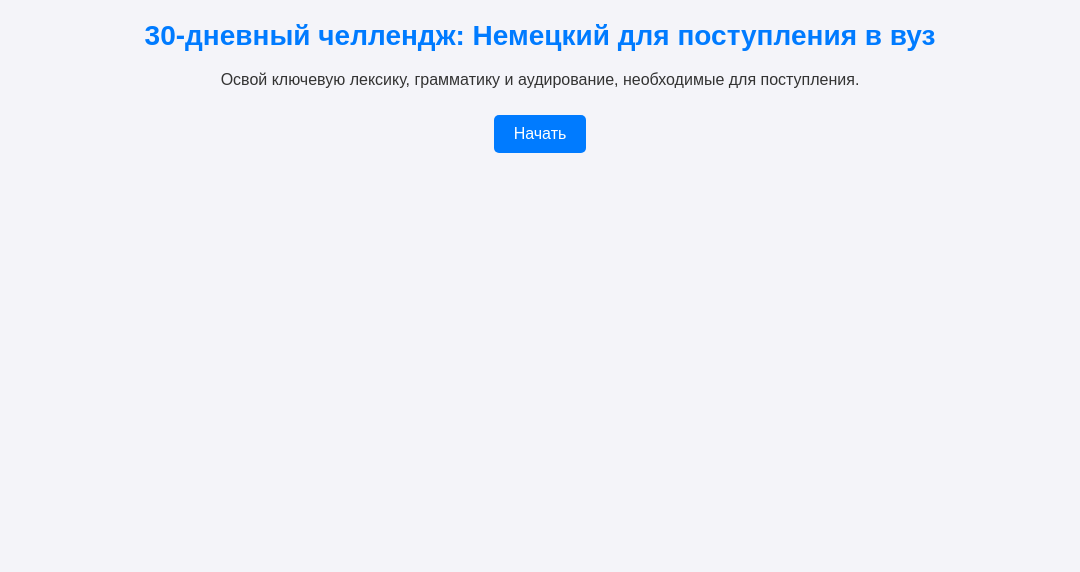
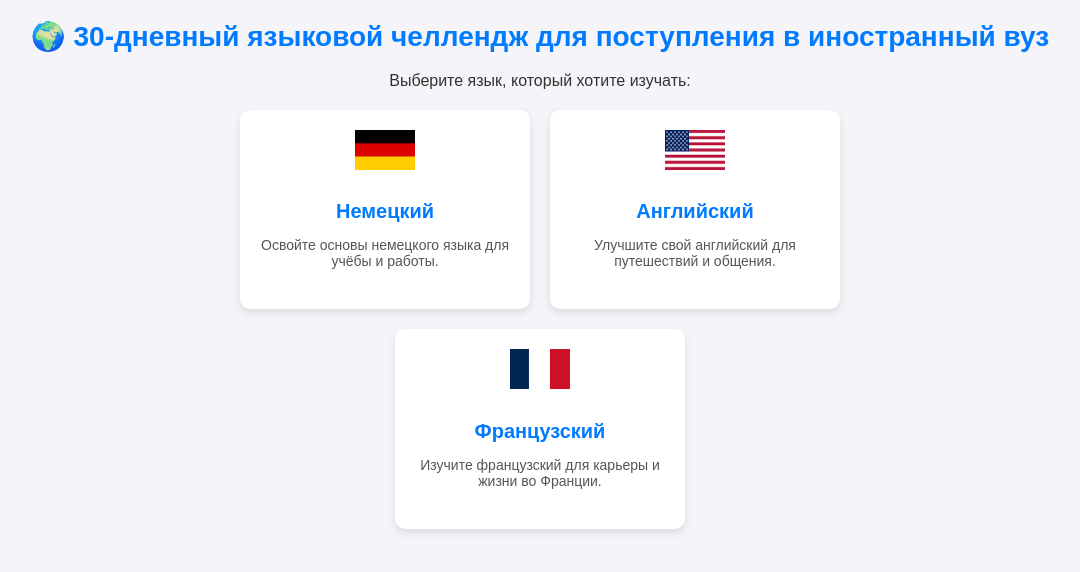
Before and after one commit to Arfers/30days, a plain HTML site: page index.html in a window 1280 px wide. Shown: the whole page, without its empty margins (100-1180 px from the left). Drawn offline with Linux system fonts and the light colour scheme.

Commit message:
Обновление дизайна главной страницы и исправление багов

```diff
--- a/index.html
+++ b/index.html
@@ -3,15 +3,35 @@
 <head>
     <meta charset="UTF-8">
     <meta name="viewport" content="width=device-width, initial-scale=1.0">
-    <title>Немецкий для поступления в вуз</title>
+    <title>Выбор языкового курса</title>
     <link rel="stylesheet" href="style.css">
-    <script defer src="script.js"></script>
 </head>
 <body>
     <header>
-        <h1>30-дневный челлендж: Немецкий для поступления в вуз</h1>
-        <p>Освой ключевую лексику, грамматику и аудирование, необходимые для поступления.</p>
-        <a href="calendar.html" class="btn">Начать</a>
+        <h1>🌍 30-дневный языковой челлендж для поступления в иностранный вуз</h1>
+        <p>Выберите язык, который хотите изучать:</p>
     </header>
+
+    <main>
+        <div class="language-selection">
+            <a href="calendar.html?lang=de" class="language-card">
+                <img src="img/german.png" alt="German">
+                <h2>Немецкий</h2>
+                <p>Освойте основы немецкого языка для учёбы и работы.</p>
+            </a>
+
+            <a href="calendar.html?lang=en" class="language-card">
+                <img src="img/english.png" alt="English">
+                <h2>Английский</h2>
+                <p>Улучшите свой английский для путешествий и общения.</p>
+            </a>
+
+            <a href="calendar.html?lang=fr" class="language-card">
+                <img src="img/french.png" alt="French">
+                <h2>Французский</h2>
+                <p>Изучите французский для карьеры и жизни во Франции.</p>
+            </a>
+        </div>
+    </main>
 </body>
 </html>
--- a/style.css
+++ b/style.css
@@ -1,34 +1,68 @@
 /* Общие стили */
 body {
     font-family: Arial, sans-serif;
-    margin: 0;
-    padding: 0;
     background-color: #f4f4f9;
     color: #333;
     text-align: center;
+    margin: 0;
+    padding: 0;
 }
 
-/* Заголовки */
+/* Заголовок */
 h1 {
     font-size: 28px;
     color: #007BFF;
     margin-top: 20px;
 }
 
-/* Кнопки */
-.btn, .back-btn {
-    display: inline-block;
-    padding: 10px 20px;
-    margin: 10px;
-    background-color: #007BFF;
-    color: white;
-    text-decoration: none;
-    border-radius: 5px;
-    transition: 0.3s;
+/* Подзаголовок */
+p {
+    font-size: 16px;
+    margin-bottom: 20px;
 }
 
-.btn:hover, .back-btn:hover {
-    background-color: #0056b3;
+/* Главная страница - выбор языка */
+.language-selection {
+    display: flex;
+    justify-content: center;
+    gap: 20px;
+    flex-wrap: wrap;
+    max-width: 800px;
+    margin: 20px auto;
+}
+
+.language-card {
+    background: white;
+    padding: 20px;
+    border-radius: 10px;
+    text-decoration: none;
+    color: #333;
+    box-shadow: 0 4px 8px rgba(0, 0, 0, 0.1);
+    text-align: center;
+    width: 250px;
+    transition: transform 0.3s ease, box-shadow 0.3s ease;
+}
+
+.language-card:hover {
+    transform: translateY(-5px);
+    box-shadow: 0 6px 12px rgba(0, 0, 0, 0.15);
+}
+
+.language-card img {
+    width: 60px;
+    height: 40px;
+    margin-bottom: 10px;
+}
+
+.language-card h2 {
+    font-size: 20px;
+    color: #007BFF;
+    margin-bottom: 10px;
+}
+
+.language-card p {
+    font-size: 14px;
+    color: #555;
 }
 
 /* Календарь */
@@ -73,7 +107,7 @@ audio {
     margin: 10px 0;
 }
 
-/* Тесты */
+/* Блоки тестов */
 #test-section, #fill-gap-section, #long-answer-section {
     background: white;
     padding: 15px;
@@ -99,3 +133,19 @@ button {
 button:hover {
     background-color: #218838;
 }
+
+/* Кнопка "Назад" */
+.back-btn {
+    display: inline-block;
+    padding: 10px 20px;
+    margin: 10px;
+    background-color: #007BFF;
+    color: white;
+    text-decoration: none;
+    border-radius: 5px;
+    transition: 0.3s;
+}
+
+.back-btn:hover {
+    background-color: #0056b3;
+}
```
Also changed, not shown: dayen.html (added, +60 -0 lines), dayfr.html (added, +60 -0 lines), img/english.png (added), img/french.png (added), img/german.png (added).
